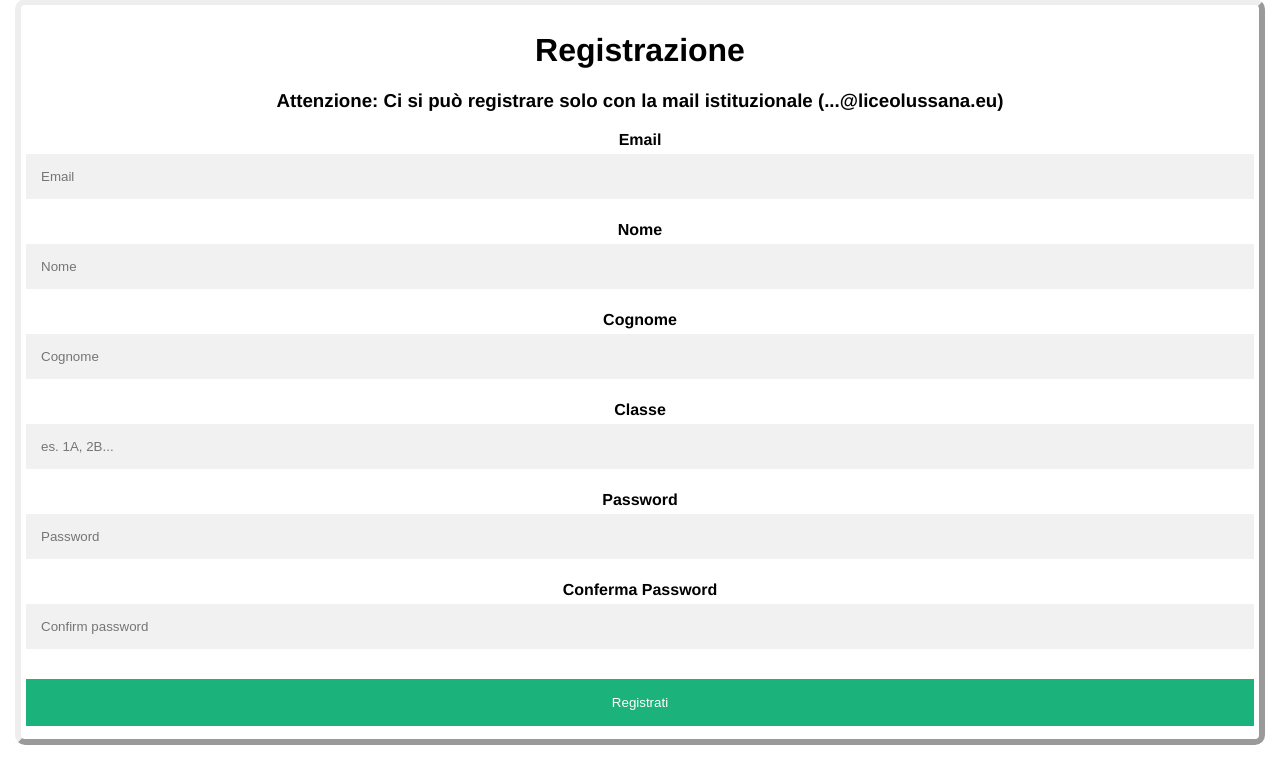
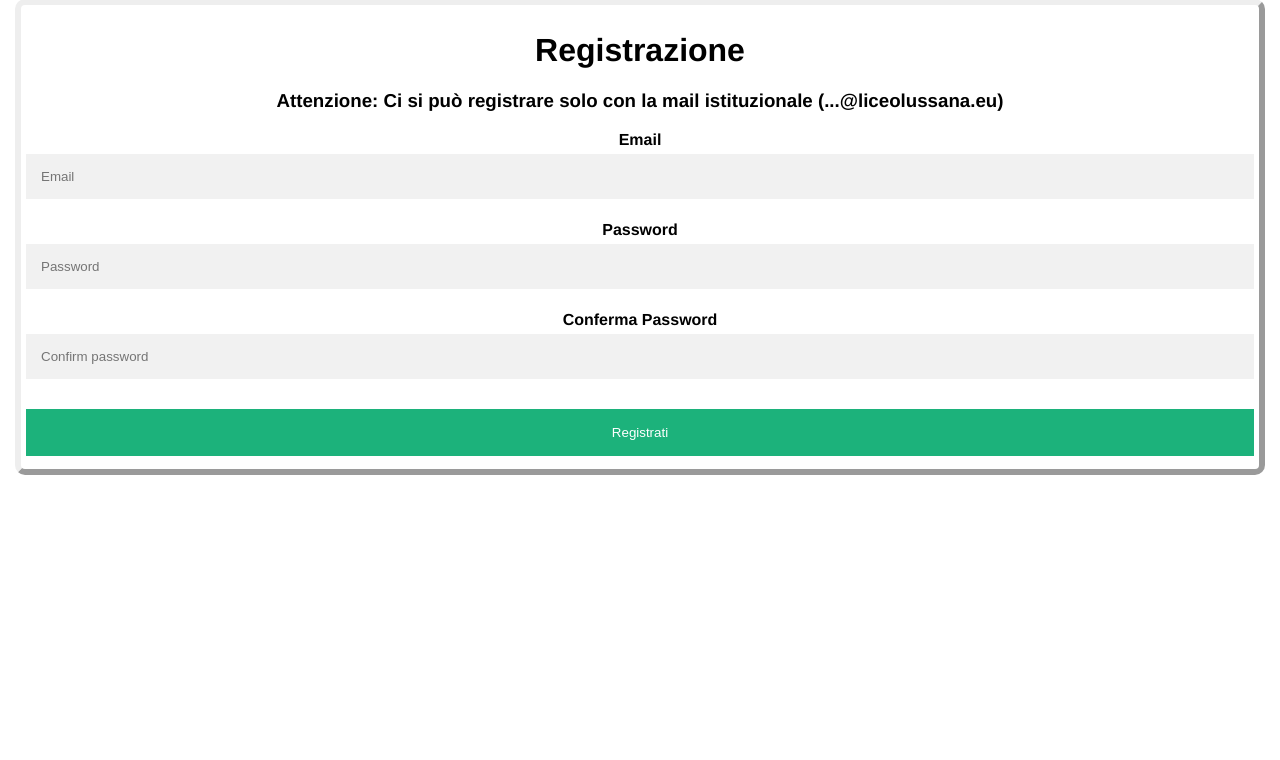
Before and after one commit to OgradL/cogestione-lussana, a Flask app: page /register/ in a window 1280 px wide. Shown: the part 212-972 px from the top of the page. After the commit the page ends 687 px from the top, so only its background shows below. Run offline with Flask 3, Linux system fonts and the light colour scheme.

Commit message:
removed nome, cognome, classe from registration from because useless + removed comments

```diff
--- a/main.py
+++ b/main.py
@@ -126,24 +126,6 @@ def carica_corsi(path):
             ))
 
         # print(f"{FASCIA} --- {titolo}:\n referenti: {referenti} \n descrizione: {descrizione} \n aula: {aula} \n capienza: {capienza} \n\n\n")
-
-
-    # for value in ws.iter_rows(min_row=2):
-    #     for i in range(1, 6):
-    #         new_corso = database.corso(
-    #             titolo = value[values.find("titolo")].value,
-    #             descrizione = value[values.find("descrizione")].value,
-    #             posti_totali = value[values.find("posti_tatli")].value,
-    #             posti_occupati = 0,
-    #             aula = value[values.find("aula")].value,
-    #             fascia = i,
-    #             organizzatori_str = value[values.find("organizzatori")].value,
-    #             note = value[values.find("note")].value
-    #         )
-    #         if value[values.find("fascia")].value.find(f"Fascia {i}") != -1:
-    #             # add corso for fascia {i}
-    #             db.session.add(new_corso)
-    #             db.session.commit()
 
     # pass
 
@@ -526,7 +508,7 @@ def register():
     if user is None:
         flash("L'email non è esistente. Se credi ci sia stato un errore, contatta i rappresentanti", "error")
         failed = True
-    print(user)
+    # print(user)
     if user[0].password != "":
         flash("Email è già in uso", 'error')
 
--- a/templates/register.html
+++ b/templates/register.html
@@ -10,15 +10,6 @@
 			<div class="input_fields">
 				<label for="email"><b>Email</b></label>
 				<input type="text" name="email" id="email" class="inputform" placeholder="Email" required>
-				<br>
-				<label for="name"><b>Nome</b></label>
-				<input type="text" name="name" id="name" class="inputform" placeholder="Nome" required>
-				<br>
-				<label for="lastname"><b>Cognome</b></label>
-				<input type="text" name="lastname" id="lastname" class="inputform" placeholder="Cognome" required>
-				<br>
-				<label for="classe"><b>Classe</b></label>
-				<input type="text" name="classe" id="classe" class="inputform" placeholder="es. 1A, 2B..." required>
 				<br>
 				<label for="pssw"><b>Password</b></label>
 				<input type="password" name="password1" id="password1" class="inputform" placeholder="Password" required>
```
